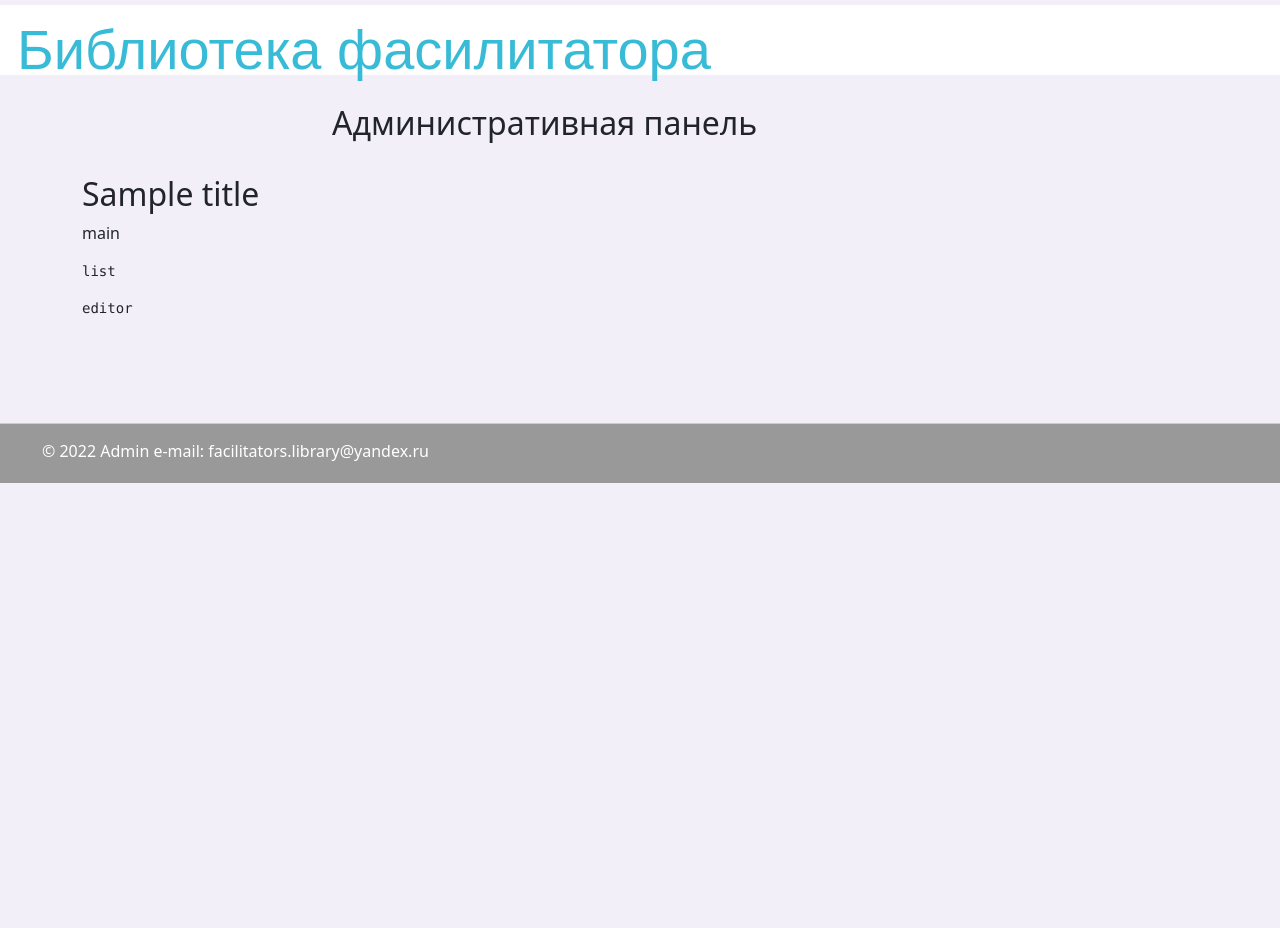
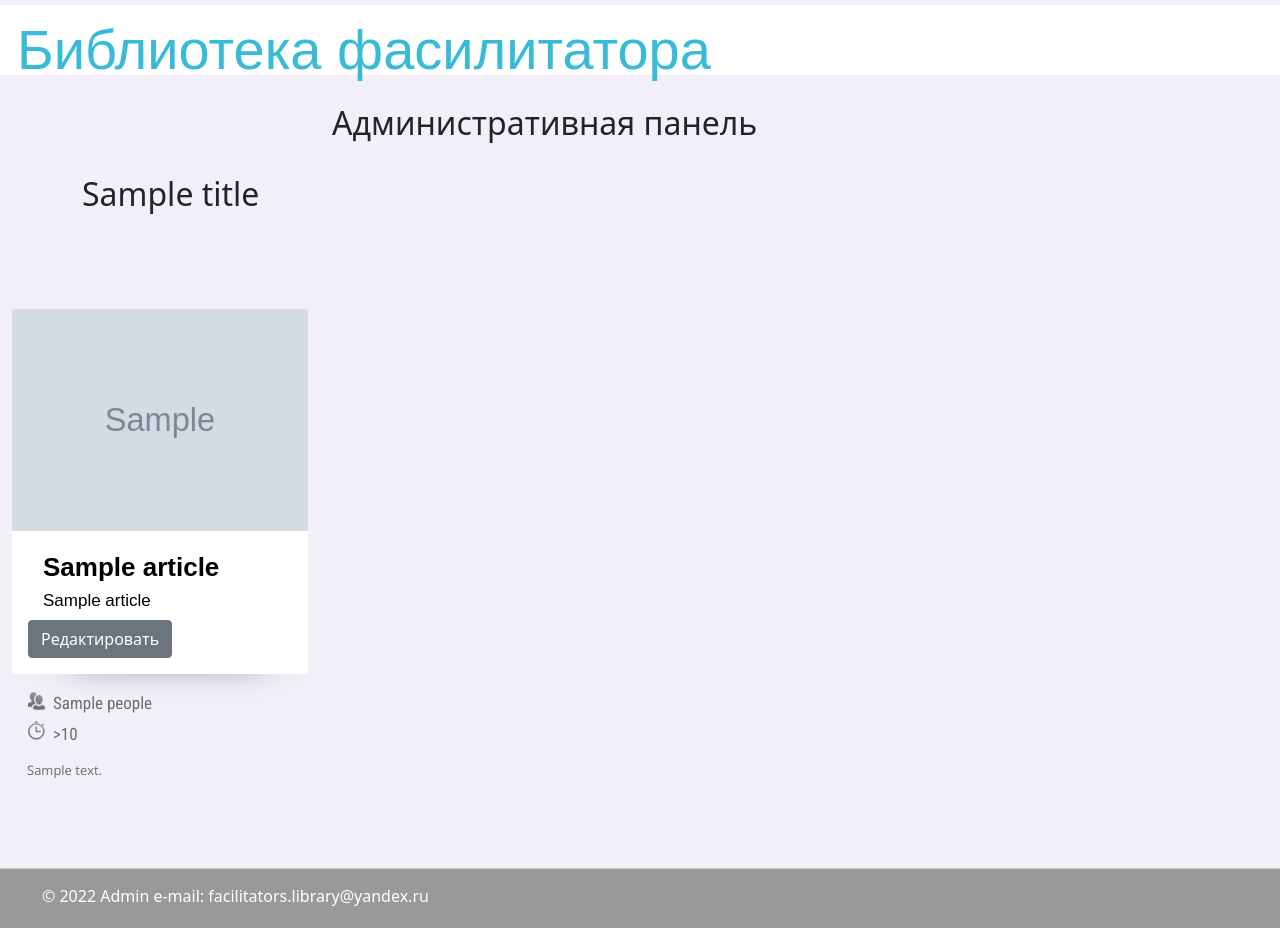
Before and after one commit to shvyrkov/diplom-2-oop, a PHP site: template view/admin-articles.php in a window 1280 px wide. Shown: the part 56-984 px from the top of the page. Before the commit the page ends 539 px from the top, so only its background shows below. Run offline with PHP 8.4, Linux system fonts and the light colour scheme; the template is opened without the code that fills it: most values are stand-ins (such as "Sample title", 1, 10 or a date in 2020); grey boxes marked "Sample" are stand-in pictures; data that the repository does not hold is empty; some libraries are stand-ins or nearby versions; some web fonts are replaced.

Commit message:
'Admin-articles_draft'

```diff
--- a/src/Router.php
+++ b/src/Router.php
@@ -59,7 +59,11 @@ class Router
     public function dispatch(string $url, string $method)
     {
         $uri = trim($url, '/');
-
+// else {
+echo "<pre>";
+var_dump($this->routes);
+echo "</pre>";
+//             }
         foreach ($this->routes as $route) { // Перебираем допустимые маршруты
             if ($route->match($uri, strtolower($method))) { // Если находим совпадающий,
                 return $route->run($uri); // то запускаем совпавший маршрут
--- a/src/View/HomeView.php
+++ b/src/View/HomeView.php
@@ -30,7 +30,7 @@ class HomeView extends View
         $page = $selected['page']; // Номер страницы
         $total = Articles::all()->count(); // Всего товаров в БД
 
-        // Статьи для вывода на страницу
+        // Статей для вывода на страницу
         $articles = Articles::getArticles($limit, $page);
 
         // Создаем объект Pagination - постраничная навигация - см.конструктор класса
--- a/view/admin-articles.php
+++ b/view/admin-articles.php
@@ -3,10 +3,6 @@ include 'layout/admin_header.php';
 ?>
 
 <div class="container">
-    <!-- <h1>Вход</h1> -->
-
-    <!-- <section> -->
-        <!-- <div class="container"> -->
     <br>
     <div class="row">
 
@@ -23,12 +19,6 @@ include 'layout/admin_header.php';
             <div class="signup-form"><!--sign up form-->
                 <!-- <h2>Админка</h2> -->
                 <h2><?=$title ?></h2>
-
-                        <p>main</p>
-
-                        <pre>list</pre>
-                        <pre>editor</pre>
-
 <pre>
 <?php
 // use App\Components\Menu;
@@ -39,15 +29,57 @@ include 'layout/admin_header.php';
 // var_dump(Menu::showTitle(Menu::getAdminMenu()));
 ?>
 </pre>
-
             </div><!--/sign up form-->
             <br/>
             <br/>
         </div>
     </div>
-        <!-- </div> -->
-    <!-- </section> -->
+</div><!-- container -->
+
+
+<div class="container-fluid my-4 mx-auto">
+    <?php
+    use App\Model\Articles;
+
+    // include 'layout/pagination.php';
+    ?>
+    <div class="row">
+        <?php
+        foreach ($articles as $article) {
+        ?>
+        <div class="col-12 col-sm-6 col-md-3">
+            <!-- <a href="<?=ARTICLE . DIRECTORY_SEPARATOR . $article->id ?>"> -->
+                <div class="card border-0">
+                    <img src="<?php echo DIRECTORY_SEPARATOR . IMG . DIRECTORY_SEPARATOR . $article->thumbnail; ?>" class="card-img-top" alt="/<?php echo DIRECTORY_SEPARATOR . IMG . DIRECTORY_SEPARATOR . $article->thumbnail ?>">
+                    <div class="card-body ">
+                        <div class="Markers">
+                            <?php
+                            foreach (Articles::getMethods($article->id) as $method) { ?>
+                                <img  src="<?=DIRECTORY_SEPARATOR . IMG . DIRECTORY_SEPARATOR . $method->image; ?>">
+                            <?php
+                            }
+                            ?>
                         </div>
+                        <h5 class="card-title MName"><?=$article->title ?></h5>
+                        <h6 class="card-subtitle mb-2 VName"><?=$article->subtitle ?></h6>
+                        <a href="/admin-cms/<?=$article->id ?>">
+                            <button type="submit" name="submit" class="btn btn-secondary">Редактировать</button>
+                        </a>
+                    </div>
+                </div>
+            <!-- </a> -->
+            <div class="GBlock">
+                <div class="People"><?=$article->people ?></div>
+                <div class="Hours">><?=$article->duration ?></div>
+            </div>
+            <div class="IBlock"><?=$article->description ?></div>
+
+        </div>
+        <?php
+        }
+        ?>
+    </div><!-- row -->
+</div><!-- container -->
 
 <?php
 include 'layout/admin_footer.php';
```
Also changed, not shown: src/View/AdminArticlesView.php (+22 -41 lines), img/small-leopard.jpg (added), 1 other file. Lines whose indentation alone changed are shown as unchanged.
